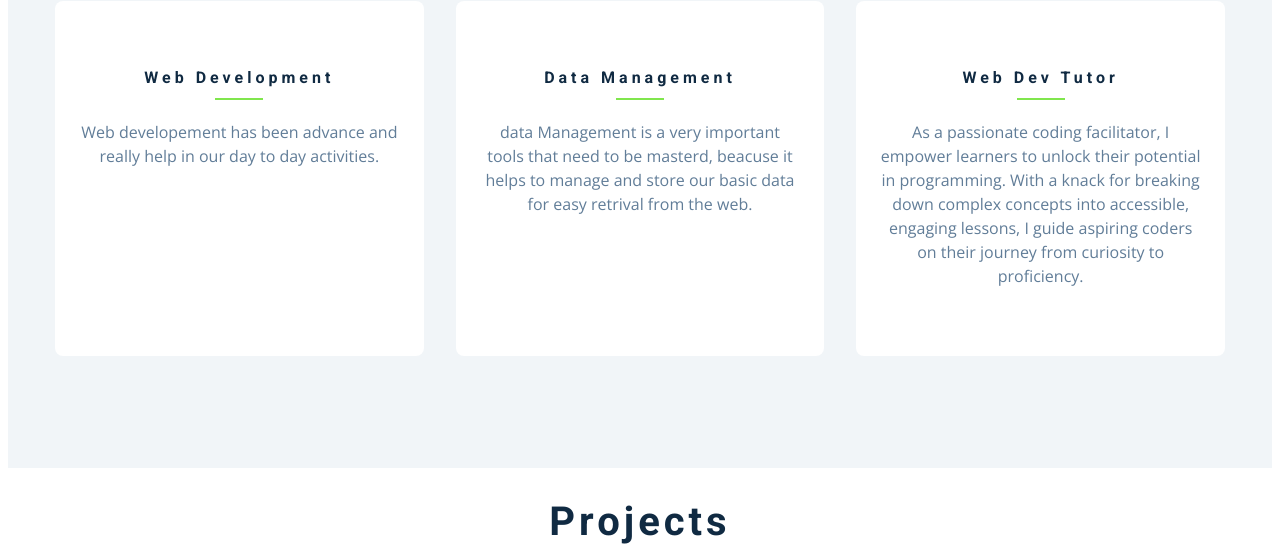
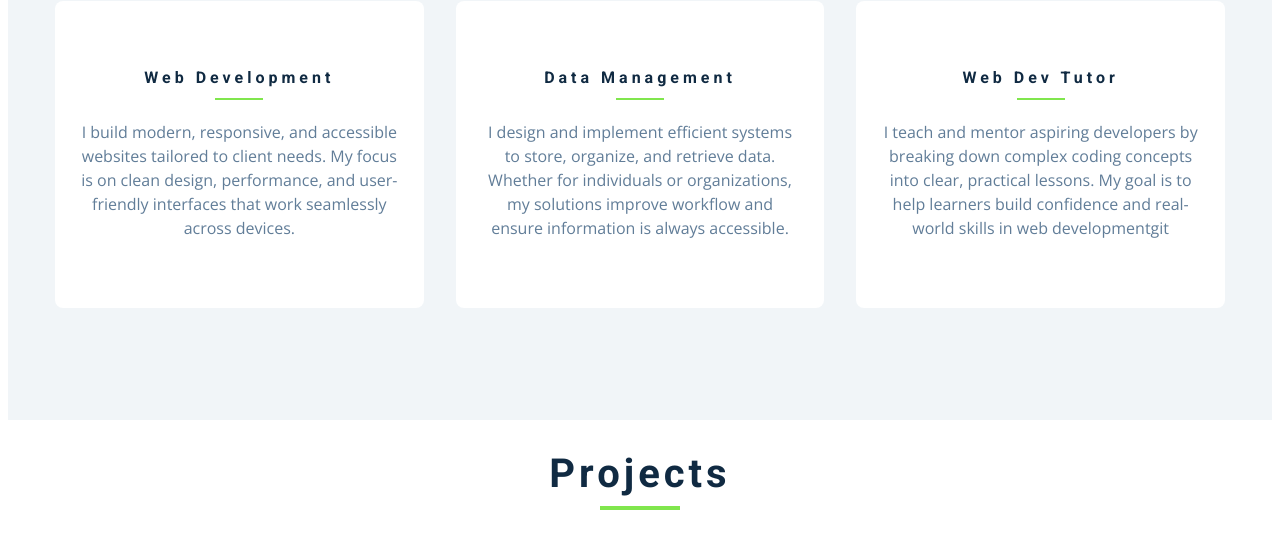
Before and after one commit to owocoded/Portfolio, a plain HTML site: page index.html in a window 1280 px wide. Shown: the part 1600-2151 px from the top of the page. Drawn offline with nearby package versions, Linux system fonts and the light colour scheme.

Commit message:
service section

```diff
--- a/index.html
+++ b/index.html
@@ -158,7 +158,7 @@
           <h4>web development</h4>
           <div class="underline"></div>
           <p>
-            Web developement has been advance and really help in our day to day activities.
+            I build modern, responsive, and accessible websites tailored to client needs. My focus is on clean design, performance, and user-friendly interfaces that work seamlessly across devices.
           </p>
         </article>
         <!--end of service-->
@@ -167,7 +167,7 @@
           <h4>Data Management</h4>
           <div class="underline"></div>
           <p>
-            data Management is a very important tools that need to be masterd, beacuse it helps to manage and store our basic data for easy retrival from the web.
+            I design and implement efficient systems to store, organize, and retrieve data. Whether for individuals or organizations, my solutions improve workflow and ensure information is always accessible.
           </p>
         </article>
         <!--end of single service-->
@@ -176,7 +176,7 @@
           <h4>Web Dev tutor</h4>
           <div class="underline"></div>
           <p>
-            As a passionate coding facilitator, I empower learners to unlock their potential in programming. With a knack for breaking down complex concepts into accessible, engaging lessons, I guide aspiring coders on their journey from curiosity to proficiency.
+            I teach and mentor aspiring developers by breaking down complex coding concepts into clear, practical lessons. My goal is to help learners build confidence and real-world skills in web developmentgit
           </p>
         </article>
         <!--end of single service-->
```
